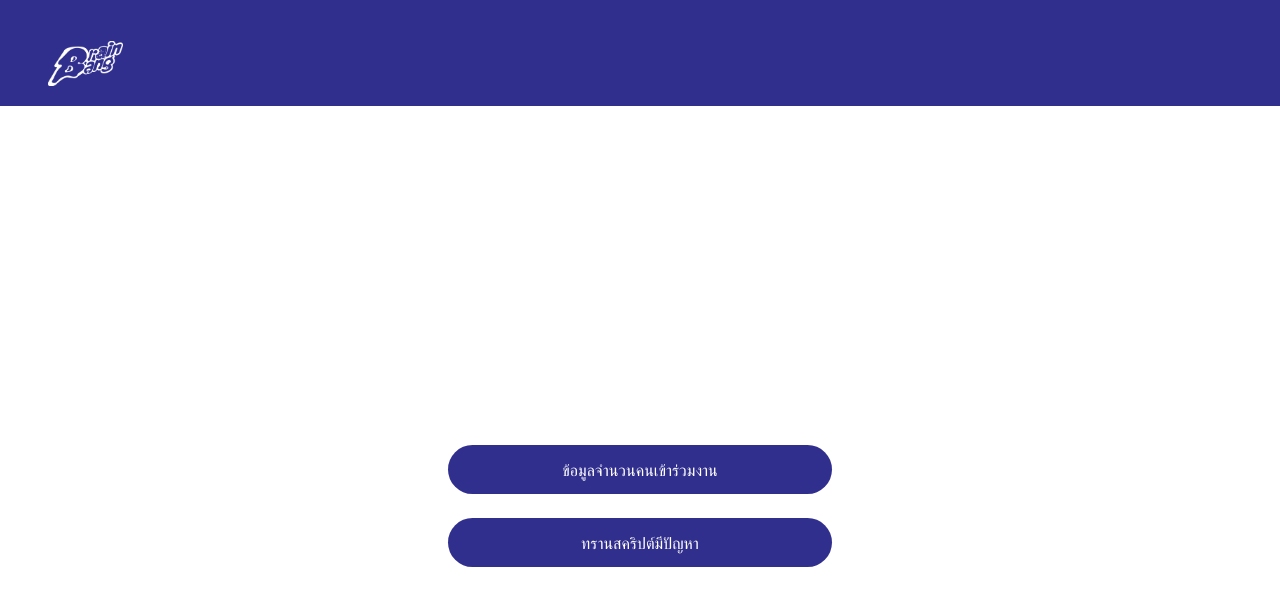
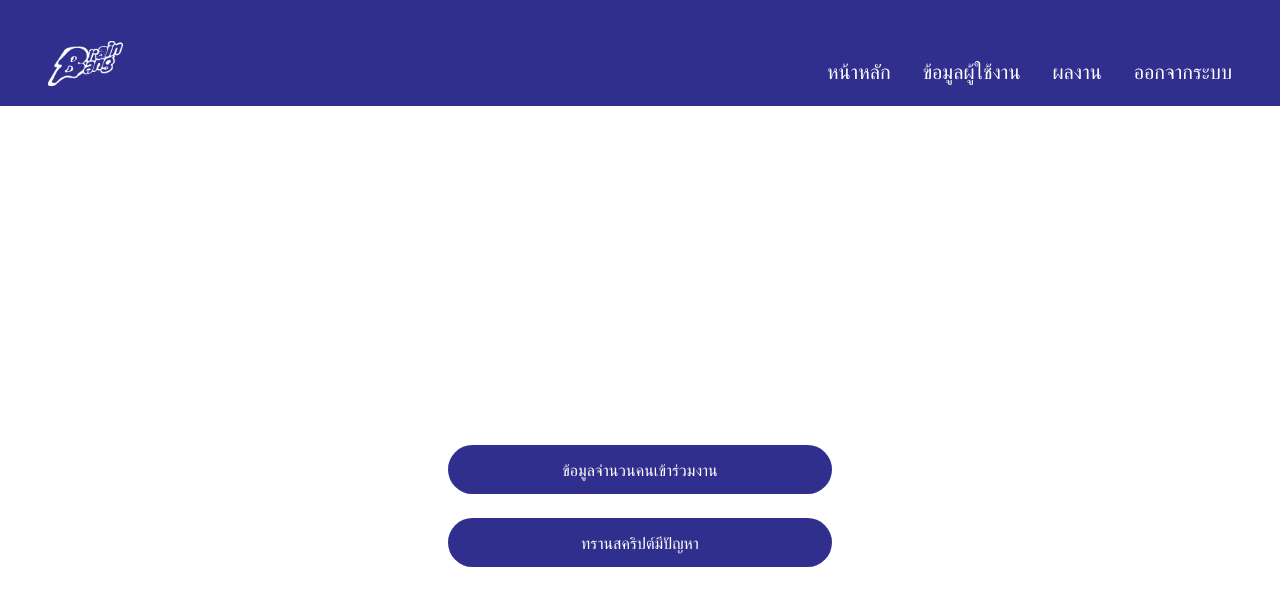
Before and after one commit to 9OAT0/CG-Work, a Next.js app: page /admin in a window 1280 px wide. Shown: the top 606 px of the page. Built offline with nearby package versions, Linux system fonts and the light colour scheme.

Commit message:
Update Navbar.tsx

```diff
--- a/src/app/(website)/components/Navbar.tsx
+++ b/src/app/(website)/components/Navbar.tsx
@@ -48,22 +48,35 @@ export default function Navbar() {
   }, []);
 
   return (
-    <>
+    <nav className="relative">
       <div className="bg-blueBrand h-[106px] w-full flex justify-between items-end px-6 md:px-12 pb-5 relative z-50">
         {/* Logo */}
         <a href="/homepage">
           <img src="/brainbang_logo.png" alt="Logo" className="w-[75px] h-[45px]" />
         </a>
 
-        {/* Hamburger Icon (Mobile and Desktop) */}
+        {/* Desktop Navigation - Hidden on mobile */}
+        <div className="hidden lg:flex items-center space-x-8">
+          <a href="/homepage" className="text-white hover:text-blue-300 font-light text-xl">หน้าหลัก</a>
+          <a href="/profile" className="text-white hover:text-blue-300 font-light text-xl">ข้อมูลผู้ใช้งาน</a>
+          <a href="/homepage" className="text-white hover:text-blue-300 font-light text-xl">ผลงาน</a>
+          <button
+            onClick={handleLogout}
+            className="text-white hover:text-blue-300 font-light text-xl">
+            ออกจากระบบ
+          </button>
+        </div>
+
+        {/* Hamburger Icon - Only visible on mobile and tablet */}
         <button
           ref={buttonRef}
           onClick={toggleMenu}
-          className="flex flex-col justify-between w-8 h-6 focus:outline-none"
+          className="lg:hidden flex flex-col justify-between w-8 h-6 focus:outline-none z-50"
+          aria-label="Toggle menu"
         >
           <span
             className={`block h-1 bg-white rounded transition-all duration-300 ${
-              menuOpen ? "rotate-45 translate-y-2" : ""
+              menuOpen ? "rotate-45 translate-y-2.5" : ""
             }`}
           ></span>
           <span
@@ -73,30 +86,68 @@ export default function Navbar() {
           ></span>
           <span
             className={`block h-1 bg-white rounded transition-all duration-300 ${
-              menuOpen ? "-rotate-45 -translate-y-2" : ""
+              menuOpen ? "-rotate-45 -translate-y-2.5" : ""
             }`}
           ></span>
         </button>
       </div>
 
-      {/* Dropdown Menu (Mobile and Desktop) */}
+      {/* Mobile Dropdown Menu - Only visible on mobile and tablet */}
       <div
         ref={menuRef}
-        className={`absolute top-[106px] left-0 w-full bg-blue-700 text-white shadow-md transition-all duration-300 ease-in-out overflow-hidden z-40 ${
-          menuOpen ? "max-h-96 opacity-100" : "max-h-0 opacity-0"
+        className={`lg:hidden fixed top-[106px] left-0 w-full bg-blueBrand text-white shadow-lg transition-all duration-300 ease-in-out z-40 ${
+          menuOpen ? "max-h-screen opacity-100 visible" : "max-h-0 opacity-0 invisible"
         }`}
+        style={{ overflow: menuOpen ? 'visible' : 'hidden' }}
       >
-        <ul className="flex flex-col p-4 gap-6 bg-blueBrand">
-          <a href="/homepage"><li className="hover:text-blue-300 cursor-pointer font-light text-xl">หน้าหลัก</li></a>
-          <a href="/profile"><li className="hover:text-blue-300 cursor-pointer font-light text-xl">ข้อมูลผู้ใช้งาน</li></a>
-          <a href="/homepage"><li className="hover:text-blue-300 cursor-pointer font-light text-xl">ผลงาน</li></a>
-          <li
-            onClick={handleLogout}
-            className="hover:text-blue-300 cursor-pointer font-light text-xl">
-            ออกจากระบบ
+        <ul className="flex flex-col p-6 gap-6">
+          <li>
+            <a
+              href="/homepage"
+              className="block hover:text-blue-300 cursor-pointer font-light text-xl py-2"
+              onClick={() => setMenuOpen(false)}
+            >
+              หน้าหลัก
+            </a>
+          </li>
+          <li>
+            <a
+              href="/profile"
+              className="block hover:text-blue-300 cursor-pointer font-light text-xl py-2"
+              onClick={() => setMenuOpen(false)}
+            >
+              ข้อมูลผู้ใช้งาน
+            </a>
+          </li>
+          <li>
+            <a
+              href="/homepage"
+              className="block hover:text-blue-300 cursor-pointer font-light text-xl py-2"
+              onClick={() => setMenuOpen(false)}
+            >
+              ผลงาน
+            </a>
+          </li>
+          <li>
+            <button
+              onClick={() => {
+                setMenuOpen(false);
+                handleLogout();
+              }}
+              className="block hover:text-blue-300 cursor-pointer font-light text-xl py-2 text-left w-full">
+              ออกจากระบบ
+            </button>
           </li>
         </ul>
       </div>
-    </>
+
+      {/* Mobile Menu Overlay */}
+      {menuOpen && (
+        <div
+          className="lg:hidden fixed inset-0 bg-black bg-opacity-25 z-30"
+          onClick={() => setMenuOpen(false)}
+        />
+      )}
+    </nav>
   );
 }
```
